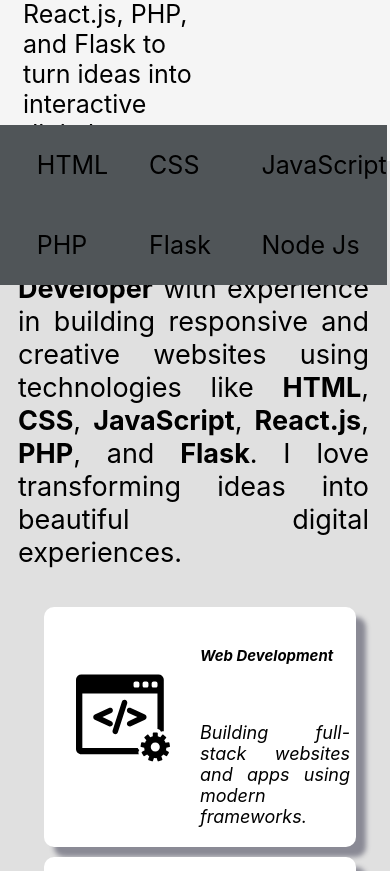
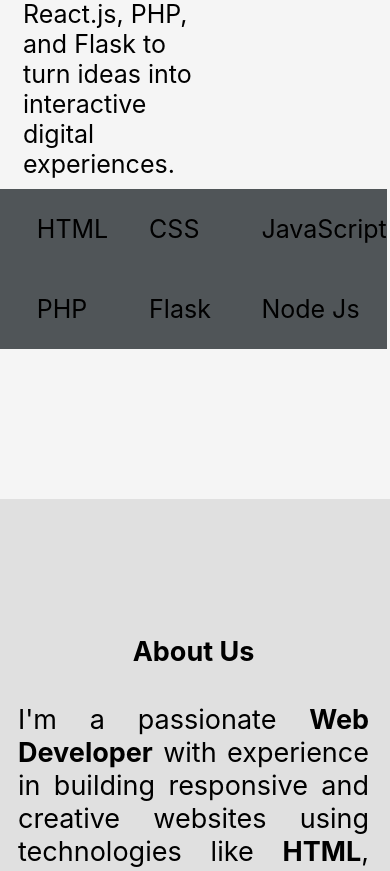
Before and after one commit to prakashprajapati48/portfolio, a React (Create React App) app: page / in a window 390 px wide. Shown: the part 847-1718 px from the top of the page. Built offline with nearby package versions, Linux system fonts and the light colour scheme.

Commit message:
Update Style.css

```diff
--- a/src/Style/Style.css
+++ b/src/Style/Style.css
@@ -823,7 +823,7 @@ body {
 
     .content {
         width: 100%;
-        height: 110vh;
+        height: 150vh;
     }
 
     .nav-list {
@@ -833,7 +833,7 @@ body {
     .skills {
         display: grid;
         grid-template-columns: repeat(3, 1fr);
-        top: -2.8rem;
+        top: 1.2rem;
         width: 100%;
         left: -0.2rem;
     }
@@ -841,7 +841,7 @@ body {
     .about {
         display: block;
         width: 100%;
-        height: 150vh;
+        height: 165vh;
         display: flex;
         flex-direction: column-reverse;
 
```
